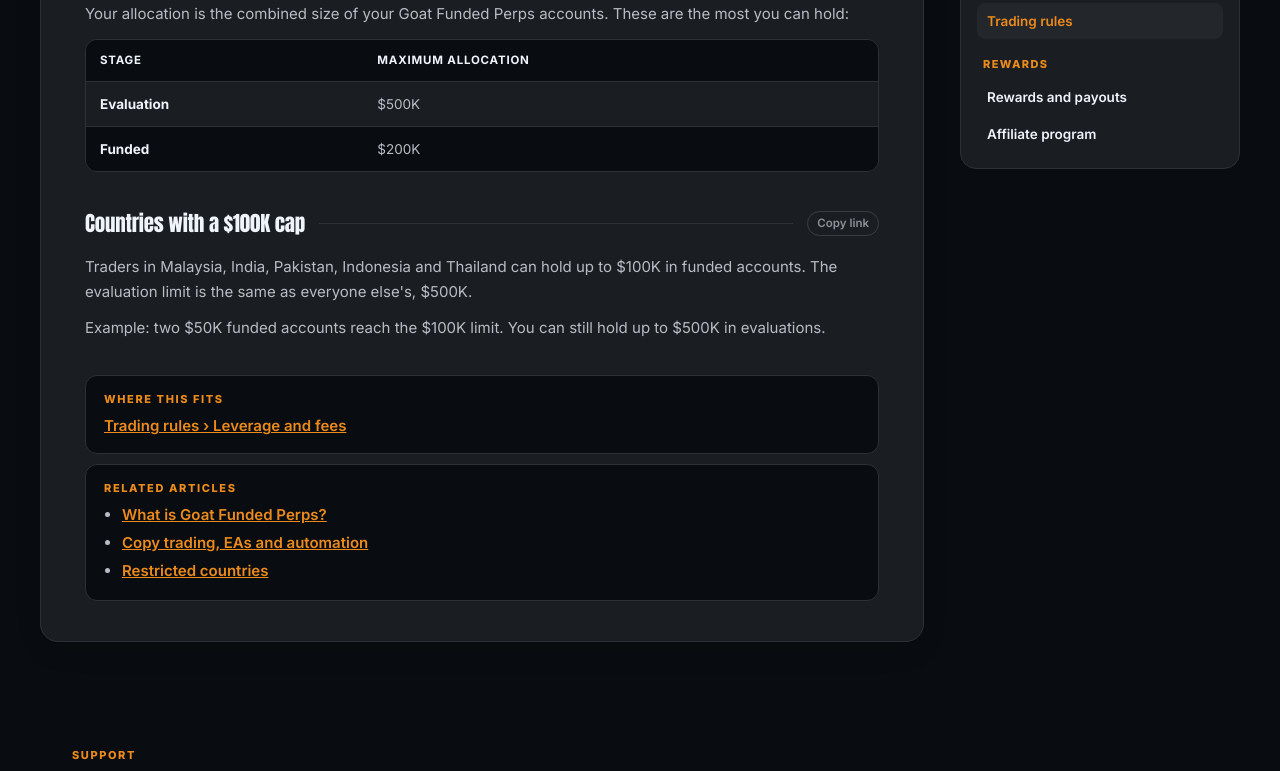
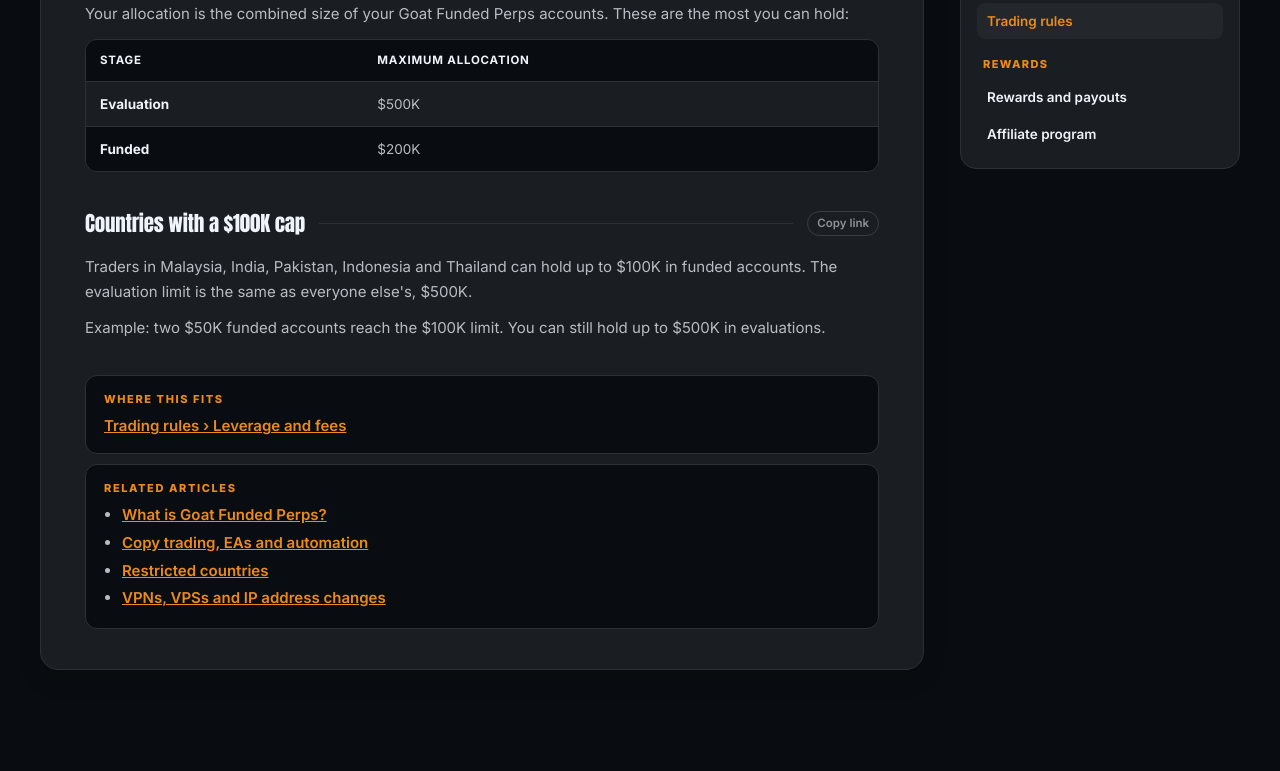
Before and after one commit to ttspjm/gfperps-help-center, a plain HTML site: page en/articles/18450652-maximum-allocation.html in a window 1280 px wide. Shown: the part 278-1049 px from the top of the page. Drawn offline with Linux system fonts and the light colour scheme.

Commit message:
Sync from Intercom 2026-11-25T04:25Z

```diff
--- a/en/articles/18450652-maximum-allocation.html
+++ b/en/articles/18450652-maximum-allocation.html
@@ -36,7 +36,7 @@
 <p>Example: two $50K funded accounts reach the $100K limit. You can still hold up to $500K in evaluations.</p>
 <div class="article-end">
 <nav class="in-tab" aria-label="Where this fits"><div class="eyebrow">Where this fits</div><p><a href="../../trading-rules.html#a-18450652">Trading rules › Leverage and fees</a></p></nav>
-<nav class="in-tab" aria-label="Related articles"><div class="eyebrow">Related articles</div><ul><li><a href="../../en/articles/18450637-what-is-goat-funded-perps">What is Goat Funded Perps?</a></li><li><a href="../../en/articles/18450649-copy-trading-eas-and-automation">Copy trading, EAs and automation</a></li><li><a href="../../en/articles/18450654-restricted-countries">Restricted countries</a></li></ul></nav>
+<nav class="in-tab" aria-label="Related articles"><div class="eyebrow">Related articles</div><ul><li><a href="../../en/articles/18450637-what-is-goat-funded-perps">What is Goat Funded Perps?</a></li><li><a href="../../en/articles/18450649-copy-trading-eas-and-automation">Copy trading, EAs and automation</a></li><li><a href="../../en/articles/18450654-restricted-countries">Restricted countries</a></li><li><a href="../../en/articles/18453153-vpns-vpss-and-ip-address-changes">VPNs, VPSs and IP address changes</a></li></ul></nav>
 </div>
 <p class="to-top"><a href="#top">Back to top</a></p>
 </main>
```
Also changed, not shown: en/articles/18450637-what-is-goat-funded-perps.html (+1 -1 lines), 1 other file.
